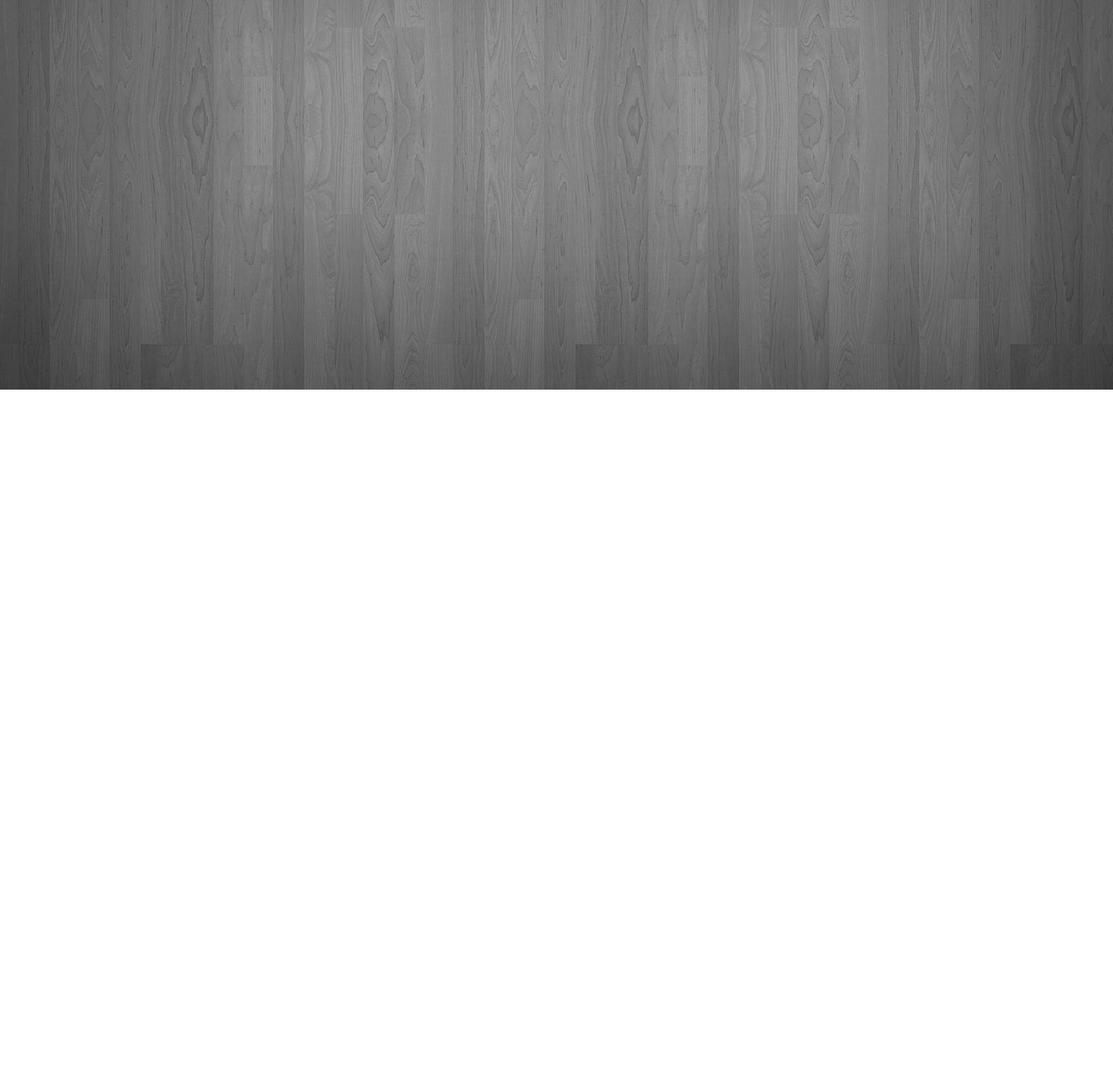
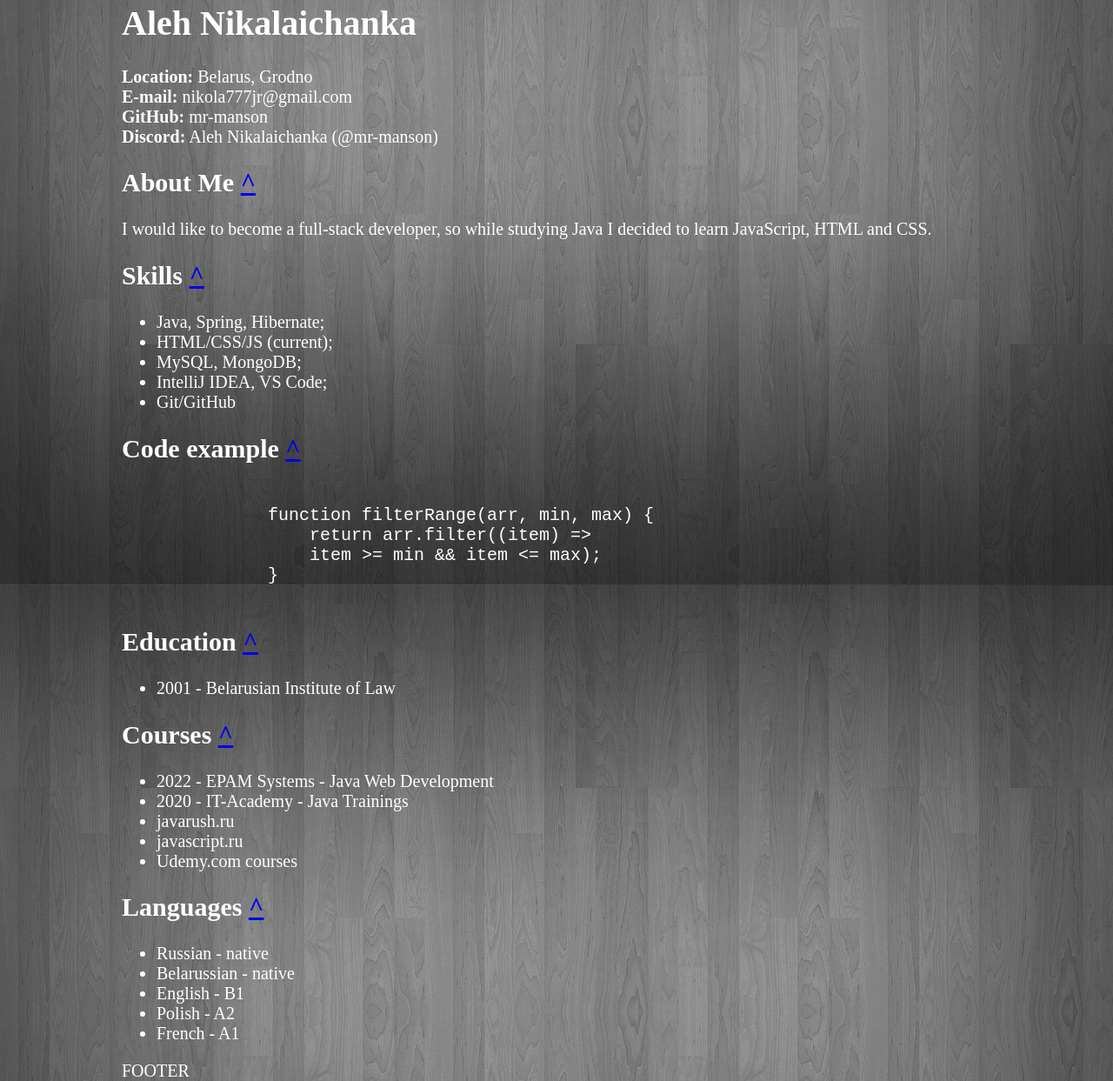
Before and after one commit to mr-manson/rsschool-cv-2022, a plain HTML site: page index.html in a window 1280 px wide. Shown: the part 352-1595 px from the top of the page at 87% size. Before the commit the page ends 800 px from the top, so only its background shows below. Drawn offline with Linux system fonts and the light colour scheme.

Commit message:
docs: add main to index.html

```diff
--- a/index.html
+++ b/index.html
@@ -7,5 +7,87 @@
     <link rel="stylesheet" type="text/css" href="style.css" />
     <title>CV</title>
   </head>
-  <body></body>
+  <body>
+    <header>HEADER</header>
+
+    <main class="main">
+      <div class="contacts" id="contacts">
+        <image
+          class="foto"
+          src="https://media-exp1.licdn.com/dms/image/D4D03AQE-JhImQ_0T9A/profile-displayphoto-shrink_800_800/0/1642677952994?e=1668038400&v=beta&t=SsVB16mmGRZZxx28GZgccKiYF8BeCLiaDdVeEQiPWoI"
+          alt="Photo"
+        />
+        <div>
+          <h1>Aleh Nikalaichanka</h1>
+          <strong>Location:</strong> Belarus, Grodno<br />
+          <strong>E-mail:</strong> nikola777jr@gmail.com<br />
+          <strong>GitHub:</strong> mr-manson<br />
+          <strong>Discord:</strong> Aleh Nikalaichanka (@mr-manson)
+        </div>
+      </div>
+
+      <div class="all">
+        <section class="section" id="aboutme">
+          <h2>About Me <a class="up-link" href="#top" title="Up">^</a></h2>
+          <p class="txt">
+            I would like to become a full-stack developer, so while studying
+            Java I decided to learn JavaScript, HTML and CSS.
+          </p>
+        </section>
+
+        <section class="section" id="skills">
+          <h2>Skills <a class="up-link" href="#top" title="Up">^</a></h2>
+          <ul class="list">
+            <li>Java, Spring, Hibernate;</li>
+            <li>HTML/CSS/JS (current);</li>
+            <li>MySQL, MongoDB;</li>
+            <li>IntelliJ IDEA, VS Code;</li>
+            <li>Git/GitHub</li>
+          </ul>
+        </section>
+
+        <section class="section" id="code">
+          <h2>Code example <a class="up-link" href="#top" title="Up">^</a></h2>
+          <pre class="hljs">
+              <code>
+              function filterRange(arr, min, max) {
+                  return arr.filter((item) =&gt;
+                  item &gt;= min &amp;&amp; item &lt;= max);
+              }</code>
+            </pre>
+        </section>
+
+        <section class="section" id="education">
+          <h2>Education <a class="up-link" href="#top" title="Up">^</a></h2>
+          <ul class="list">
+            <li>2001 - Belarusian Institute of Law</li>
+          </ul>
+        </section>
+
+        <section class="section" id="courses">
+          <h2>Courses <a class="up-link" href="#top" title="Up">^</a></h2>
+          <ul class="list">
+            <li>2022 - EPAM Systems - Java Web Development</li>
+            <li>2020 - IT-Academy - Java Trainings</li>
+            <li>javarush.ru</li>
+            <li>javascript.ru</li>
+            <li>Udemy.com courses</li>
+          </ul>
+        </section>
+
+        <section class="section" id="languages">
+          <h2>Languages <a class="up-link" href="#top" title="Up">^</a></h2>
+          <ul class="list">
+            <li>Russian - native</li>
+            <li>Belarussian - native</li>
+            <li>English - B1</li>
+            <li>Polish - A2</li>
+            <li>French - A1</li>
+          </ul>
+        </section>
+      </div>
+    </main>
+
+    <footer>FOOTER</footer>
+  </body>
 </html>
```
